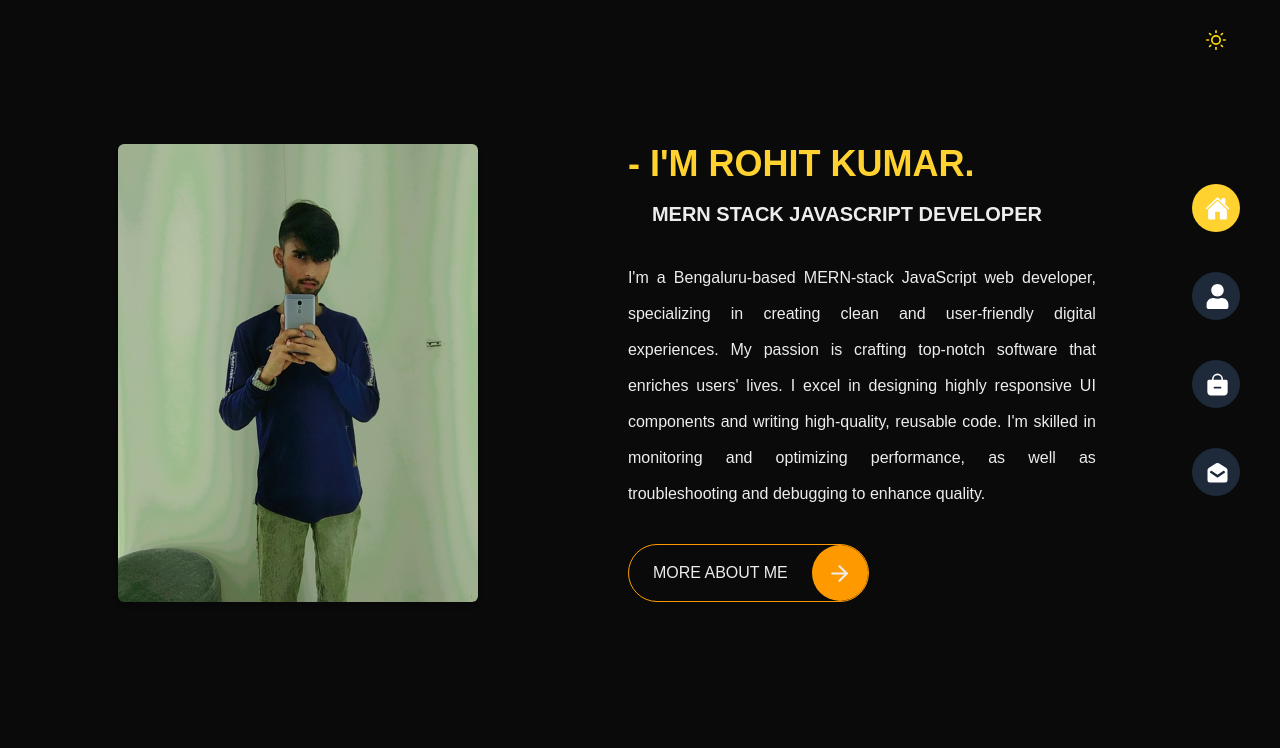
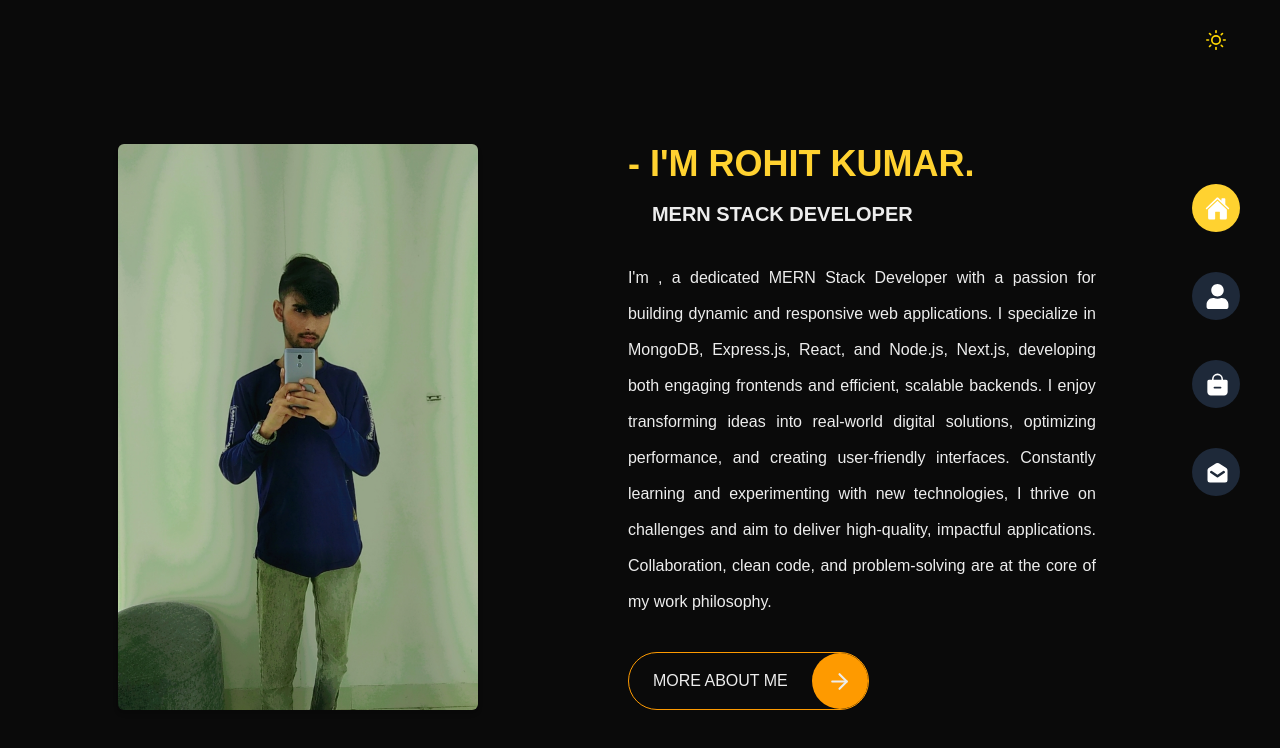
Before and after one commit to RohitKumar495-hub/new-portfolio, a Next.js app: page / in a window 1280 px wide. Shown: the top 748 px of the page. Built offline with nearby package versions, Linux system fonts and the light colour scheme.

Commit message:
About and links updated

```diff
--- a/src/app/page.tsx
+++ b/src/app/page.tsx
@@ -29,9 +29,11 @@ export default function Home() {
       <div className='grid place-content-center gap-8 lg:px-10'>
         <div className='grid gap-4'>
           <h1 className='text-amber-300 uppercase font-bold text-2xl lg:text-4xl'>- I&apos;m rohit kumar.</h1>
-          <h2 className='lg:text-xl font-semibold uppercase ml-6'>mern stack javascript developer</h2>
+          <h2 className='lg:text-xl font-semibold uppercase ml-6'>mern stack developer</h2>
         </div>
-        <p className='text-justify leading-9'>I&apos;m a Bengaluru-based MERN-stack JavaScript web developer, specializing in creating clean and user-friendly digital experiences. My passion is crafting top-notch software that enriches users&apos; lives. I excel in designing highly responsive UI components and writing high-quality, reusable code. I&apos;m skilled in monitoring and optimizing performance, as well as troubleshooting and debugging to enhance quality.</p>
+        <p className='text-justify leading-9'>I&apos;m , a dedicated MERN Stack Developer with a passion for building dynamic and responsive web applications. I specialize in MongoDB, Express.js, React, and Node.js, Next.js, developing both engaging frontends and efficient, scalable backends.
+
+I enjoy transforming ideas into real-world digital solutions, optimizing performance, and creating user-friendly interfaces. Constantly learning and experimenting with new technologies, I thrive on challenges and aim to deliver high-quality, impactful applications. Collaboration, clean code, and problem-solving are at the core of my work philosophy.</p>
         <Link
           href={'/about'}
           className='border border-amber-500 rounded-4xl w-fit flex items-center justify-between hover:bg-amber-500'
--- a/src/app/portfolio/page.tsx
+++ b/src/app/portfolio/page.tsx
@@ -10,14 +10,14 @@ const projects = [
     title: "Daily Drop",
     category: "Website",
     image: "/dailydrop.png",
-    link: "https://dailydrop.com",
+    link: "https://daily-drop-full-stack-by11.vercel.app/",
   },
   {
     id: 2,
     title: "Portfolio",
     category: "Website",
-    image: "/dailydrop.png",
-    link: "https://yourportfolio.com",
+    image: "/portfolio.png",
+    link: "https://new-portfolio-steel-mu.vercel.app/",
   },
   {
     id: 3,
```
Also changed, not shown: public/portfolio.png (added).
